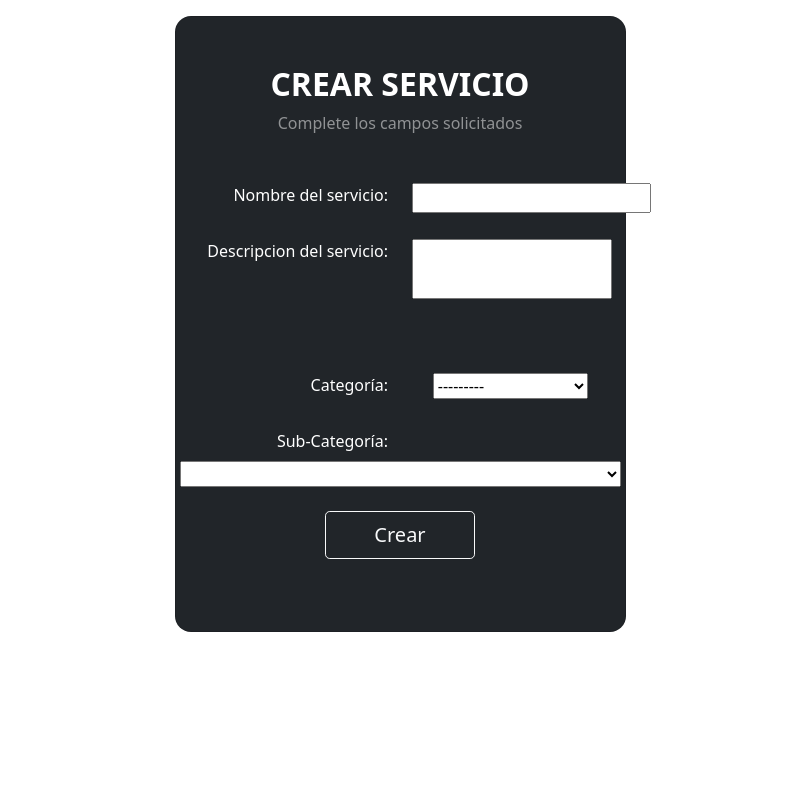
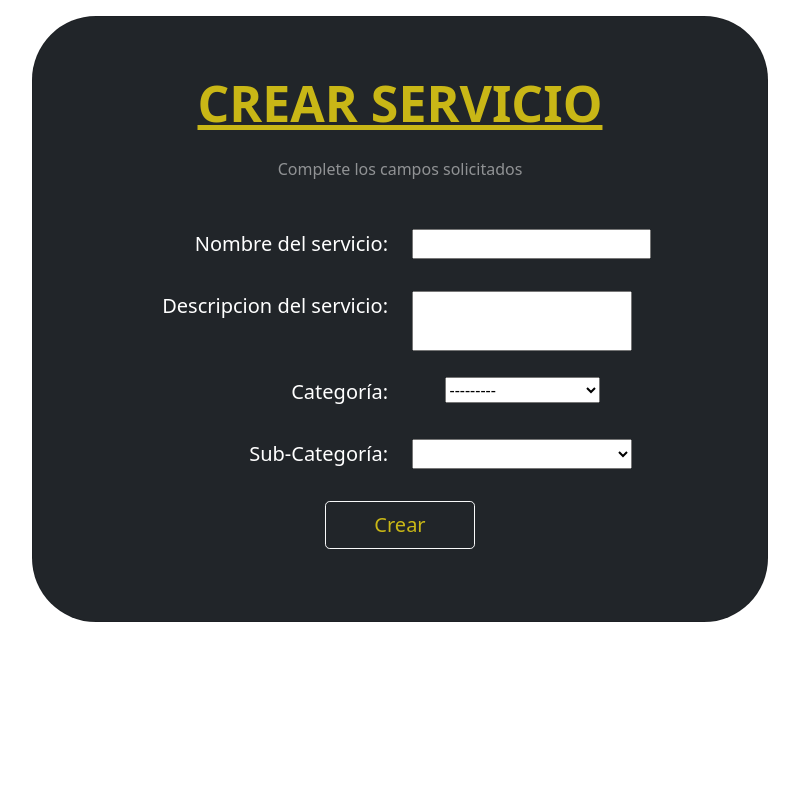
Before and after one commit to UlisesCravero/tp_ing_web_grupo_6, a Django app: page /registrarservicio/ in a window 1280 px wide. Shown: the part 80-880 px from the top of the page, without its empty margins (240-1039 px from the left). Run offline with Django 3.2, Linux system fonts and the light colour scheme; a user stored in the database is signed in; data comes from the database, SQL or seed files in the repository; both versions use the stored data as it was after the commit; lists and menus that the app fills with data are empty.

Commit message:
Crear servicio

```diff
--- a/sacatuturno/static/sitio/styles.css
+++ b/sacatuturno/static/sitio/styles.css
@@ -1,5 +1,35 @@
 textarea {
     resize: none;
-    width: 200px;
+    width: 220px;
     height: 60px;
 }
+
+.anchocien{
+    width: 220px;
+    height: 30px;
+}
+
+.leftalign{
+    margin-left: 200px;
+}
+
+.rightalign{
+    text-align: right;
+}
+
+.colorcito{
+    color: rgb(201, 183, 22);
+}
+
+.cajaborde{
+    border-radius: 4rem;
+}
+
+.letracaja{
+    font-size: 20px;
+}
+
+.titulocaja{
+    font-size: 50px;
+    text-decoration:underline;
+}
--- a/sacatuturno/templates/registrarservicio.html
+++ b/sacatuturno/templates/registrarservicio.html
@@ -6,65 +6,66 @@
         <section class="vh-100 gradient-custom">
         <div class="container py-3 h-80">
         <div class="row d-flex justify-content-center align-items-center h-100">
-                <div class="col-12 col-md-8 col-lg-6 col-xl-5">
-            <div class="card bg-dark text-white" style="border-radius: 1rem;">
-                <div class="card-body mt-2 text-center">
+                <div class="col-12 col-md-10 col-lg-8 col-xl-8">
+            <div class="card bg-dark text-white cajaborde">
+                <div class="card-body mt-3 text-center">
 
                     <div class="mb-md-5 mt-md-4 pb-2">
                                 {%if servicio  %}
-                                <h2 class="fw-bold mb-2 text-uppercase text-center">MODIFICAR SERVICIO </h2>
+                                <h2 class="fw-bold mb-4 text-uppercase  titulocaja text-center colorcito">MODIFICAR SERVICIO </h2>
                                 {% else %}
-                                <h2 class="fw-bold mb-2 text-uppercase text-center">CREAR SERVICIO </h2>
+                                <h2 class="fw-bold mb-4 text-uppercase titulocaja text-center colorcito">CREAR SERVICIO </h2>
                                 {%endif%}
                                 <p class="text-white-50 mb-5 text-center">Complete los campos solicitados</p>
 
 
                                 <div class="form-outline form-white mb-4 row" >
-                                    <label class="form-label col-6" style="text-align: right;" >Nombre del servicio: </label>
-                                    <a class="col-6" >
+                                    <label class="form-label letracaja col-6 rightalign"  >Nombre del servicio: </label>
+                                    <a class="col-6 anchocien" >
                                         {{form.nombre}}
                                     </a>
                                 </div>
 
-                                <div class="form-outline form-white mb-4 row">
-                                    <label class="form-label col-6" style="text-align: right;">Descripcion del servicio:</label>
-                                    <a class="col-6" style="height: 110px; width: 200px;">
+                                <div class="form-outline form-white mb-4 mt-3 row">
+                                    <label class="form-label letracaja col-6 rightalign">Descripcion del servicio:</label>
+                                    <a class="col-6 anchocien">
                                         {{form.descripcion}}
                                     </a>
                                 </div>
-                                <div class="form-outline form-white mb-4 row">
-                                        <label class="form-label col-6" style="text-align: right;">Categoría:</label>
-                                        <a class="col-6">
+                                <div class="form-outline form-white mb-4 mt-5 row">
+                                        <label class="form-label letracaja col-6 rightalign">Categoría:</label>
+                                        <a class="col-6 anchocien">
                                                 {%if servicio %}
                                                 <select  name="categoria" onchange="mostrarSubcategorias()" id="id_categoria">
-                                                        <option value="{{servicio.categoria.id}}" selected="">{{servicio.categoria}}</option>
+                                                        <option class="anchocien" value="{{servicio.categoria.id}}" selected="">{{servicio.categoria}}</option>
 
                                                 </select>
                                                 {% else %}
-                                                        {{form.categoria}}
+                                                        <div class="anchocien" > {{form.categoria}}  </div>
                                                 {%endif%}
 
                                         </a>
                                 </div>
                                 <div class="form-outline form-white mb-4 row">
-                                        <label class="form-label col-6" style="text-align: right;">Sub-Categoría:</label>
-                                        {%if servicio %}
-                                        <select  name="subcategoria" onchange="mostrarSubcategorias()" id="id_subcategoria">
-                                                <option value="{{servicio.subcategoria.id}}" selected="">{{servicio.subcategoria}}</option>
+                                        <label class="form-label letracaja col-6 rightalign">Sub-Categoría:</label>
+                                        <a class="col-6 anchocien">
+                                                {%if servicio %}
+                                                <select name="subcategoria" onchange="mostrarSubcategorias()" id="id_subcategoria">
+                                                        <option value="{{servicio.subcategoria.id}}" selected="">{{servicio.subcategoria}}</option>
 
-                                        </select>
-                                        {% else %}
-                                                <select name="subcategoria" data-minimum-input-length="0" data-allow-clear="true" data-placeholder id="id_subcategoria"></select>
-                                        {%endif%}
-
+                                                </select>
+                                                {% else %}
+                                                        <select class="anchocien" name="subcategoria" data-minimum-input-length="0" data-allow-clear="true" data-placeholder id="id_subcategoria"></select>
+                                                {%endif%}
+                                        </a>
                                 </div>
 
 
 
                                 {%if servicio %}
-                                <button class="btn btn-outline-light btn-lg px-5" type="submit">Guardar Cambios</button>
+                                <button class="btn btn-outline-light btn-lg px-5 colorcito" type="submit">Guardar Cambios</button>
                                 {% else %}
-                                <button class="btn btn-outline-light btn-lg px-5" type="submit">Crear</button>
+                                <button class="btn btn-outline-light btn-lg px-5 colorcito" type="submit">Crear</button>
                                 {%endif%}
 
 
```
Also changed, not shown: sacatuturno/templates/perfil.html (+7 -2 lines), sacatuturno/db.sqlite3.
